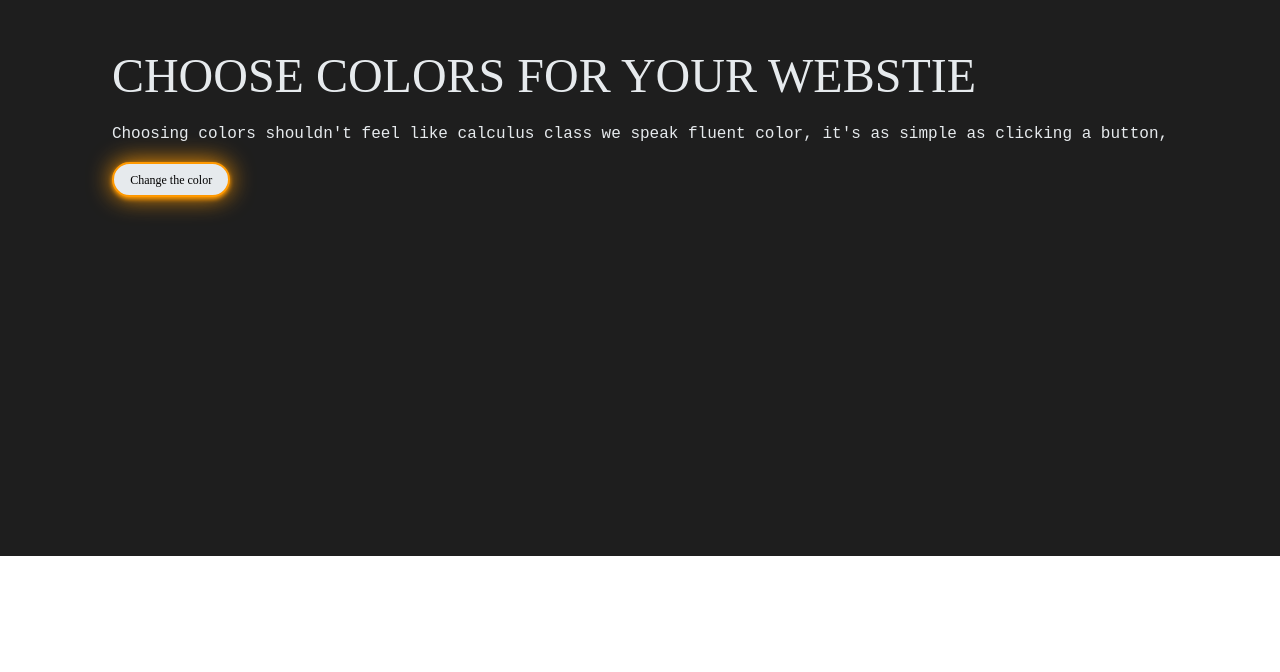
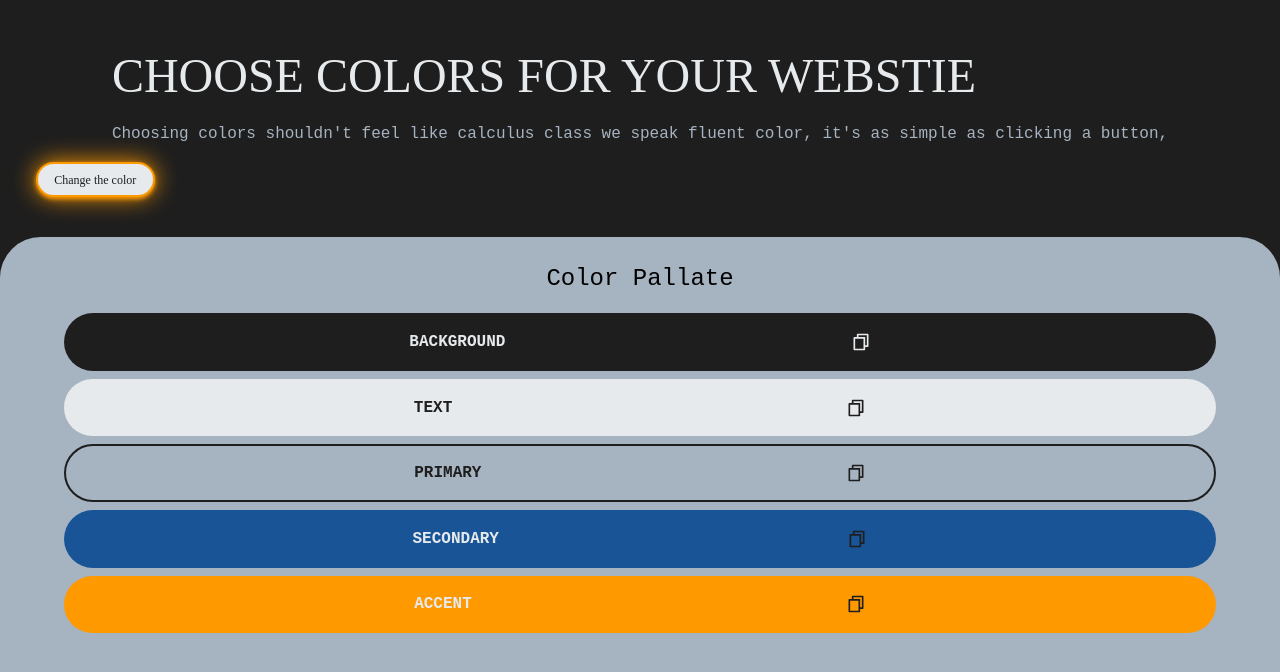
Before and after one commit to DjayNii/change_MY_Mood, a React (Vite) app: page / in a window 1280 px wide. Shown: the part 244-916 px from the top of the page. Before the commit the page ends 800 px from the top, so only its background shows below. Built offline with nearby package versions, Linux system fonts and the light colour scheme; a web font is replaced by a local one.

Commit message:
added pallate to it

```diff
--- a/package.json
+++ b/package.json
@@ -13,6 +13,8 @@
     "preview": "vite preview"
   },
   "dependencies": {
+    "@gsap/react": "^2.1.1",
+    "@remixicon/react": "^4.2.0",
     "react": "^18.3.1",
     "react-dom": "^18.3.1"
   },
--- a/src/App.jsx
+++ b/src/App.jsx
@@ -1,9 +1,8 @@
 import { useState } from "react";
 import { colorsDS } from "./assets/colorsTheme";
-import Navbar from "./componets/Navbar";
 import Hero from "./componets/Hero";
-import UseCases from "./componets/UseCases";
-
+import CtaButton from "./componets/CtaButton";
+import PallateBox from "./componets/PallateBox";
 function App() {
   const [themeColor, setColor] = useState({
     textColor: "#E6EAED",
@@ -59,13 +58,28 @@ function App() {
   return (
     <>
       <div
-        className="w-[100vw] h-[100vh] "
         style={{
           backgroundColor: themeColor.bg,
         }}
       >
         <div className="relative top-[36.3vh]">
           <Hero
+            primary={themeColor.primary}
+            secondary={themeColor.secondary}
+            accent={themeColor.accent}
+            bg={themeColor.bg}
+            textColor={themeColor.textColor}
+          />
+          <div className="px-9" onClick={() => updateColor()}>
+            <CtaButton
+              primary={themeColor.primary}
+              secondary={themeColor.secondary}
+              accent={themeColor.accent}
+              bg={themeColor.bg}
+              textColor={themeColor.textColor}
+            />
+          </div>
+          <PallateBox
             primary={themeColor.primary}
             secondary={themeColor.secondary}
             accent={themeColor.accent}
--- /dev/null
+++ b/src/componets/CopyButton.jsx
@@ -0,0 +1,12 @@
+import React from "react";
+import { RiFileCopyLine } from "@remixicon/react";
+
+function CopyButton(props) {
+  return (
+    <div>
+      <RiFileCopyLine size={20} color={props.color} className="copy" />
+    </div>
+  );
+}
+
+export default CopyButton;
--- a/src/componets/CtaButton.jsx
+++ b/src/componets/CtaButton.jsx
@@ -7,6 +7,7 @@ function CtaButton(props) {
       style={{
         backgroundColor: props.textColor,
         borderColor: props.accent,
+        color: props.bg,
         boxShadow: ` 0 0px 24px 0${props.accent}, 0 2px 4px 0 ${props.accent}`,
       }}
     >
--- a/src/componets/Hero.jsx
+++ b/src/componets/Hero.jsx
@@ -27,19 +27,11 @@ function Hero(props) {
             </h1>
             <h2
               className="font-IBM font-light text-base mt-4 mb-4"
-              style={{ color: props.textColor }}
+              style={{ color: props.primary }}
             >
               Choosing colors shouldn't feel like calculus class we speak fluent
               color, it's as simple as clicking a button,
             </h2>
-
-            <CtaButton
-              primary={props.primary}
-              secondary={props.secondary}
-              accent={props.accent}
-              bg={props.bg}
-              textColor={props.textColor}
-            />
           </div>
         </div>
       </div>
--- /dev/null
+++ b/src/componets/PallateBox.jsx
@@ -0,0 +1,106 @@
+import React, { useRef } from "react";
+import CopyButton from "./CopyButton";
+import { useGSAP } from "@gsap/react";
+import gsap from "gsap";
+function PallateBox(props) {
+  const tl = useRef();
+  useGSAP(() => {
+    tl.current = gsap
+      .timeline()
+      .from("#bgBox", {
+        opacity: 0,
+        x: -50,
+        duration: 1,
+      })
+      .from(
+        "#textBox",
+        {
+          opacity: 0,
+          x: -50,
+          duration: 1,
+        },
+        "<75%"
+      )
+      .from(
+        "#primaryBox",
+        {
+          opacity: 0,
+          x: -50,
+          duration: 1,
+        },
+        "<65%"
+      )
+      .from(
+        "#secondaryBox",
+        {
+          opacity: 0,
+          x: -50,
+          duration: 1,
+        },
+        "<50%"
+      )
+      .from(
+        "#accentBox",
+        {
+          opacity: 0,
+          x: -50,
+          duration: 1,
+        },
+        "<45%"
+      );
+  });
+  return (
+    <>
+      <div
+        className="h-[65.9vh] w-full rounded-t-[5.1vh] mt-[5vh] pt-6 "
+        style={{ backgroundColor: props.primary }}
+      >
+        <h1 className="font-IBM text-center text-lg">Color Pallate</h1>
+        <div className="h-[44vh]  flex  flex-col gap-2 justify-center items-center py-4">
+          <div
+            className="h-[7.4vh] w-[90%] rounded-[1.938rem] font-IBM font-semibold uppercase flex items-center justify-evenly"
+            style={{ backgroundColor: props.bg, color: props.textColor }}
+            id="bgBox"
+          >
+            backGround
+            <CopyButton color={props.textColor} />
+          </div>
+          <div
+            className="h-[7.4vh] w-[90%] rounded-[1.938rem] font-IBM font-semibold uppercase flex items-center justify-evenly gap-11"
+            style={{ backgroundColor: props.textColor, color: props.bg }}
+            id="textBox"
+          >
+            text
+            <CopyButton color={props.bg} />
+          </div>
+          <div
+            className="h-[7.4vh] w-[90%] rounded-[1.938rem] font-IBM font-semibold uppercase border-2 flex items-center justify-evenly gap-4"
+            style={{ borderColor: props.bg, color: props.bg }}
+            id="primaryBox"
+          >
+            primary
+            <CopyButton color={props.bg} />
+          </div>
+          <div
+            className="h-[7.4vh] w-[90%] rounded-[1.938rem] font-IBM font-semibold uppercase flex items-center justify-evenly"
+            style={{ backgroundColor: props.secondary, color: props.textColor }}
+            id="secondaryBox"
+          >
+            secondary
+            <CopyButton color={props.bg} />
+          </div>
+          <div
+            className="h-[7.4vh] w-[90%] rounded-[1.938rem] font-IBM font-semibold uppercase flex items-center justify-evenly gap-6"
+            style={{ backgroundColor: props.accent, color: props.textColor }}
+            id="accentBox"
+          >
+            accent
+            <CopyButton color={props.bg} />
+          </div>
+        </div>
+      </div>
+    </>
+  );
+}
+
+export default PallateBox;
--- a/src/componets/UseCases.jsx
+++ /dev/null
@@ -1,80 +0,0 @@
-import React from "react";
-
-function UseCases(props) {
-  return (
-    <>
-      <div
-        className="h-[100vh] w-full flex flex-col items-center gap-20"
-        style={{
-          background: `linear-gradient(to top right,  ${props.secondary},${props.accent})`,
-        }}
-      >
-        <h1
-          className="mt-10 h-[5vh] w-[25vw] text-base rounded-lg flex items-center justify-center font-Anton border-b-[1vh] border-x-[.2vh] lg:h-[8vh] lg:text-2xl"
-          style={{
-            color: props.bg,
-            borderColor: props.bg,
-            boxShadow: ` 0 2px 8px 0 ${props.bg}, 0 0px 20px 0 ${props.accent}`,
-          }}
-        >
-          Use Cases
-        </h1>
-        <div
-          className="xl:h-[58vh] w-[95%] flex flex-col gap-2 p-2 text-base sm:text-xl md:text-xl lg:text-2xl "
-          style={{ backgroundColor: props.bg }}
-        >
-          <div
-            className=" rounded-md flex p-2 font-lexend"
-            style={{
-              flex: 1,
-              background: props.secondary,
-              color: props.textColor,
-            }}
-          >
-            1) Pick your star color(Primary Color) and your backup
-            dancer(Secondary Color). Star color shines on CTAs and main acts,
-            backup dancer chills in the corners with less important stuff.
-          </div>
-          <div className="rounded-md flex flex-row gap-2 " style={{ flex: 2 }}>
-            <div
-              className="rounded-md p-2 font-lexend  border-x-2 border-y-2"
-              style={{
-                flex: 1,
-                backgroundColor: props.bg,
-                color: props.textColor,
-                borderColor: props.accent,
-              }}
-            >
-              2 ) Pick colors that are like night and day! Bright text on a dark
-              background or vice versa. Easy peasy! Its the trustworthy
-              combination
-            </div>
-
-            <div className="flex  flex-col gap-1 " style={{ flex: 1 }}>
-              <div
-                className="rounded-md font-lexend p-1"
-                style={{ flex: 1, backgroundColor: props.accent }}
-              >
-                3) Accent color is the spice of your design! Use it to give
-                items a flair
-              </div>
-              <div
-                className="rounded-md font-lexend p-1"
-                style={{
-                  flex: 1,
-                  backgroundColor: props.textColor,
-                  color: props.bg,
-                }}
-              >
-                4)Or ditch the rules and be a color rebel! Chaos can be
-                beautiful, right?
-              </div>
-            </div>
-          </div>
-        </div>
-      </div>
-    </>
-  );
-}
-
-export default UseCases;
```
Also changed, not shown: 1 other file (tests, documents, lock files or other folders).
